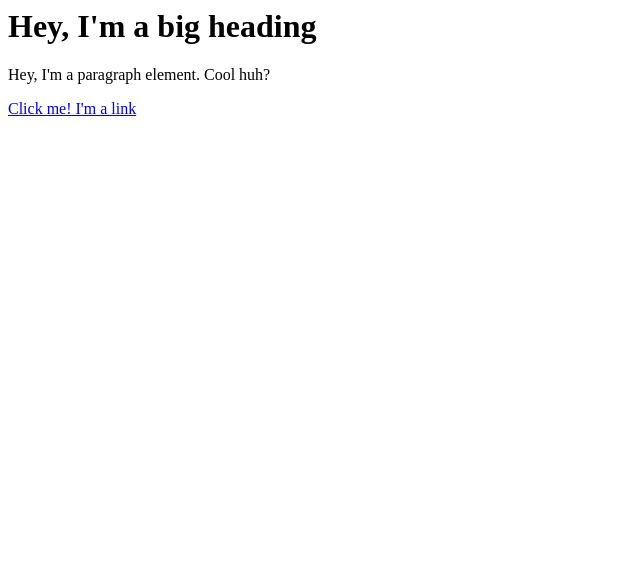
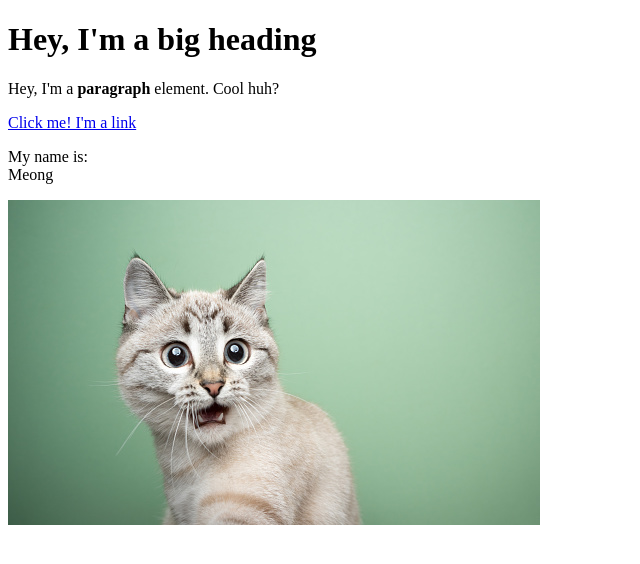
Before and after one commit to bimoalfarrabi/cartoon-hero, a plain HTML site: page test.html in a window 1280 px wide. Shown: the whole page, without its empty margins (0-640 px from the left). Drawn offline with Linux system fonts and the light colour scheme.

Commit message:
Added a cat image and few more elements.

```diff
--- a/test.html
+++ b/test.html
@@ -1,3 +1,15 @@
-<h1>Hey, I'm a big heading</h1>
-<p>Hey, I'm a paragraph element. Cool huh?</p>
-<a href="https://google.com" target="_blank" title="Let's go to Google">Click me! I'm a link</a>
+<!DOCTYPE html>
+<html>
+<head>
+    <title>Test page</title>
+</head>
+<body>
+    <h1>Hey, I'm a big heading</h1>
+    <p>Hey, I'm a <b>paragraph</b> element. Cool huh?</p>
+    <a href="https://google.com" target="_blank" title="Let's go to Google">Click me! I'm a link</a>
+    <p>My name is:<br>
+        Meong
+    </p>
+    <img src="img/cat.jpg">
+</body>
+</html>
```
Also changed, not shown: img/cat.jpg (added).
